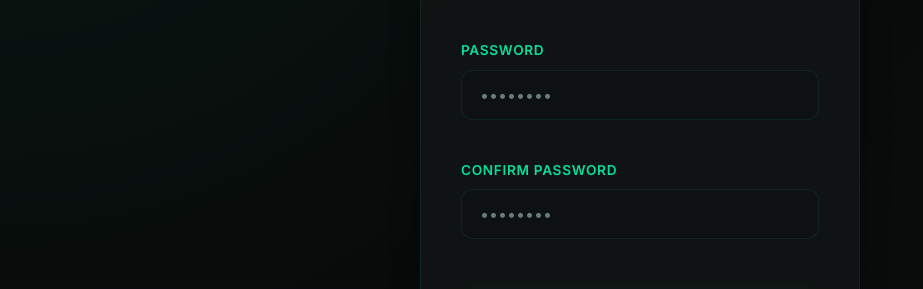
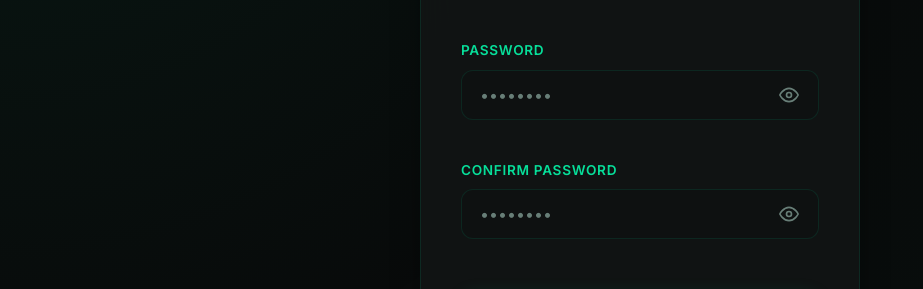
Before and after one commit to AKSH-NAIK/GoalForge-UI, a React (Vite) app: page /auth in a window 1280 px wide. Both pictures are taken after a click on the button "register". Shown: the part 339-628 px from the top of the page, without its empty margins (0-923 px from the left). Built offline with nearby package versions, Linux system fonts and the light colour scheme.

Commit message:
Complete . Ready for Production .

```diff
--- a/src/App.jsx
+++ b/src/App.jsx
@@ -72,27 +72,34 @@ export default function App() {
   };
 
   // SAVE OR UPDATE
+
   const saveRoadmap = async (roadmapData) => {
+    console.log("Updating ID:", roadmapId);
+    console.log("Sending to DB:", JSON.stringify(roadmapData.weeks[0].tasks, null, 2));
     const { data: { session } } = await supabase.auth.getSession();
     const user = session?.user;
 
     if (!user) return "No user";
 
-    // UPDATE if already exists
+    // UPDATE
     if (roadmapId) {
-      const { error } = await supabase
+      const { data, error } = await supabase
         .from("roadmaps")
         .update({
           title: roadmapData.title,
           duration: roadmapData.duration,
           data: roadmapData
         })
-        .eq("id", roadmapId);
+        .eq("id", roadmapId)
+        .select()
+        .single();
+
+      console.log("Saved row from DB:", data?.data?.weeks?.[0]?.tasks);
 
       return error;
     }
 
-    // INSERT first time
+    // INSERT
     const { data, error } = await supabase
       .from("roadmaps")
       .insert([
@@ -114,11 +121,15 @@ export default function App() {
   };
 
   const handleSave = async () => {
+    console.log("Before Save:", roadmap.weeks[0].tasks);
     if (!roadmap || saving) return;
 
     setSaving(true);
 
-    const error = await saveRoadmap(roadmap);
+    // force fresh object to avoid stale reference
+    const cleanRoadmap = JSON.parse(JSON.stringify(roadmap));
+
+    const error = await saveRoadmap(cleanRoadmap);
 
     if (error) {
       showToast("Failed to save roadmap", "error");
@@ -139,7 +150,7 @@ export default function App() {
 
     if (formData) {
       setLastForm(formData);
-      setRoadmapId(null); // new roadmap
+      setRoadmapId(null);
     }
 
     try {
@@ -204,8 +215,9 @@ export default function App() {
       </div>
 
       {showHistory && (
-        <div className="section-glass" style={{ marginBottom: 'var(--space-xl)', animation: 'fadeInUp 0.4s ease' }}>
+        <div className="section-glass" style={{ marginBottom: 'var(--space-xl)' }}>
           <h3 style={{ marginBottom: 'var(--space-lg)', fontSize: '1.25rem' }}>past roadmaps</h3>
+
           <div className="history-grid">
             {history.length === 0 ? (
               <p style={{ color: 'var(--color-text-dim)', fontSize: '0.9rem' }}>no roadmaps found yet.</p>
@@ -216,13 +228,14 @@ export default function App() {
                   className="history-card"
                   onClick={() => {
                     setRoadmap(item.data);
+                    console.log("Loaded from DB:", item.data.weeks[0].tasks);
                     setRoadmapId(item.id);
                     setShowHistory(false);
                     window.scrollTo({ top: 0, behavior: 'smooth' });
                   }}
                 >
                   <div className="history-card__title">{item.title}</div>
-                  <div className="history-card__duration" style={{ fontSize: '0.8rem', opacity: 0.6 }}>{item.duration}</div>
+                  <div className="history-card__duration">{item.duration}</div>
                 </div>
               ))
             )}
@@ -231,30 +244,23 @@ export default function App() {
       )}
 
       {loading && (
-        <div className="loading-container" style={{ display: 'flex', flexDirection: 'column', alignItems: 'center', gap: '1rem', margin: '4rem 0' }}>
+        <div className="loading-container">
           <div className="spinner" />
-          <p className="loading-text" style={{ color: 'var(--color-primary-light)', fontWeight: 600 }}>forging roadmap...</p>
+          <p className="loading-text">forging roadmap...</p>
         </div>
       )}
 
       {roadmap && !loading && (
-        <div style={{ animation: 'fadeInUp 0.6s ease' }}>
+        <div>
           <Roadmap roadmap={roadmap} setRoadmap={setRoadmap} />
 
-          <div className="form-actions" style={{
-            marginTop: 'calc(var(--space-unit) * 12)',
-            paddingTop: 'var(--space-xl)',
-            borderTop: '1px solid var(--color-border)',
-            display: 'flex',
-            justifyContent: 'center',
-            gap: 'var(--space-lg)'
-          }}>
-            <button className="btn-primary" onClick={handleSave} disabled={saving} style={{ minWidth: '200px' }}>
-              {saving ? "saving..." : "💾 save roadmap"}
+          <div className="form-actions">
+            <button className="btn-primary" onClick={handleSave} disabled={saving}>
+              {saving ? "saving..." : "save roadmap"}
             </button>
 
-            <button className="btn-secondary" onClick={() => handleGeneratePlan()} disabled={loading} style={{ minWidth: '200px' }}>
-              ✨ continue plan
+            <button className="btn-secondary" onClick={() => handleGeneratePlan()} disabled={loading}>
+              continue plan
             </button>
           </div>
         </div>
@@ -263,30 +269,10 @@ export default function App() {
       {toast && (
         <div className="toast-container">
           <div className={`toast ${toast.type === 'error' ? 'toast-error' : ''}`}>
-             {toast.type === 'error' ? '❌' : '✅'} {toast.message}
+            {toast.message}
           </div>
         </div>
       )}
-
-      {/* Scroll to top fab */}
-      <button
-        className="btn-primary"
-        style={{
-          position: 'fixed',
-          bottom: 'var(--space-xl)',
-          right: 'var(--space-xl)',
-          width: '50px',
-          height: '50px',
-          borderRadius: '50%',
-          padding: 0,
-          opacity: roadmap ? 1 : 0,
-          pointerEvents: roadmap ? 'auto' : 'none',
-          transition: 'all 0.3s ease'
-        }}
-        onClick={() => window.scrollTo({ top: 0, behavior: 'smooth' })}
-      >
-        ↑
-      </button>
     </div>
   );
 
--- a/src/components/Auth.jsx
+++ b/src/components/Auth.jsx
@@ -9,7 +9,15 @@ export default function Auth() {
   const [password, setPassword] = useState("");
   const [confirmPassword, setConfirmPassword] = useState("");
   const [errorMsg, setErrorMsg] = useState("");
+  const [showPassword, setShowPassword] = useState(false);
+  const [showConfirmPassword, setShowConfirmPassword] = useState(false);
+  const [toast, setToast] = useState(null);
   const navigate = useNavigate();
+
+  const showToast = (message, type = "success") => {
+    setToast({ message, type });
+    setTimeout(() => setToast(null), 5000);
+  };
 
   const handleGoogleLogin = async () => {
     try {
@@ -30,10 +38,12 @@ export default function Auth() {
 
   const handleEmailAuth = async (e) => {
     e.preventDefault();
+    console.log("SIGNUP FUNCTION CALLED");
     setLoading(true);
     setErrorMsg("");
 
     try {
+      console.log("Signup triggered");
       if (isLogin) {
         const { error } = await supabase.auth.signInWithPassword({
           email,
@@ -51,18 +61,17 @@ export default function Auth() {
           password,
         });
         if (error) throw error;
-        // Show generic success or switch to login page
+        // On success, show toast and switch to login
         setIsLogin(true);
-        setErrorMsg("Signup successful. Please sign in."); // acts as a success message for a brief moment
+        setEmail("");
+        setPassword("");
+        setConfirmPassword("");
+        showToast("Registration successful. Please check your email to verify your account and sign in again.");
       }
     } catch (error) {
-      if (error.message !== "Signup successful. Please sign in.") {
       setErrorMsg(error.message);
-      }
     } finally {
-      if (errorMsg !== "Signup successful. Please sign in.") {
       setLoading(false);
-      }
     }
   };
 
@@ -113,25 +122,87 @@ export default function Auth() {
 
           <div className="form-group">
             <label>password</label>
+            <div style={{ position: 'relative' }}>
               <input
-              type="password"
+                type={showPassword ? "text" : "password"}
                 placeholder="••••••••"
                 value={password}
                 onChange={(e) => setPassword(e.target.value)}
                 required
+                style={{ paddingRight: '48px' }}
               />
+              <button
+                type="button"
+                onClick={() => setShowPassword(!showPassword)}
+                style={{
+                  position: 'absolute',
+                  right: '12px',
+                  top: '50%',
+                  transform: 'translateY(-50%)',
+                  background: 'none',
+                  border: 'none',
+                  padding: '8px',
+                  color: 'var(--color-text-dim)',
+                  cursor: 'pointer',
+                  display: 'flex',
+                  alignItems: 'center',
+                  justifyContent: 'center',
+                  borderRadius: 'var(--radius-sm)',
+                  transition: 'color 0.2s'
+                }}
+                onMouseEnter={(e) => e.currentTarget.style.color = 'var(--color-primary-light)'}
+                onMouseLeave={(e) => e.currentTarget.style.color = 'var(--color-text-dim)'}
+              >
+                {showPassword ? (
+                  <svg xmlns="http://www.w3.org/2000/svg" width="20" height="20" viewBox="0 0 24 24" fill="none" stroke="currentColor" strokeWidth="2" strokeLinecap="round" strokeLinejoin="round"><path d="M17.94 17.94A10.07 10.07 0 0 1 12 20c-7 0-11-8-11-8a18.45 18.45 0 0 1 5.06-5.94M9.9 4.24A9.12 9.12 0 0 1 12 4c7 0 11 8 11 8a18.5 18.5 0 0 1-2.16 3.19m-6.72-1.07a3 3 0 1 1-4.24-4.24"></path><line x1="1" y1="1" x2="23" y2="23"></line></svg>
+                ) : (
+                  <svg xmlns="http://www.w3.org/2000/svg" width="20" height="20" viewBox="0 0 24 24" fill="none" stroke="currentColor" strokeWidth="2" strokeLinecap="round" strokeLinejoin="round"><path d="M1 12s4-8 11-8 11 8 11 8-4 8-11 8-11-8-11-8z"></path><circle cx="12" cy="12" r="3"></circle></svg>
+                )}
+              </button>
+            </div>
           </div>
 
           {!isLogin && (
             <div className="form-group" style={{ animation: 'fadeInUp 0.3s ease' }}>
               <label>confirm password</label>
+              <div style={{ position: 'relative' }}>
                 <input
-                type="password"
+                  type={showConfirmPassword ? "text" : "password"}
                   placeholder="••••••••"
                   value={confirmPassword}
                   onChange={(e) => setConfirmPassword(e.target.value)}
                   required
+                  style={{ paddingRight: '48px' }}
                 />
+                <button
+                  type="button"
+                  onClick={() => setShowConfirmPassword(!showConfirmPassword)}
+                  style={{
+                    position: 'absolute',
+                    right: '12px',
+                    top: '50%',
+                    transform: 'translateY(-50%)',
+                    background: 'none',
+                    border: 'none',
+                    padding: '8px',
+                    color: 'var(--color-text-dim)',
+                    cursor: 'pointer',
+                    display: 'flex',
+                    alignItems: 'center',
+                    justifyContent: 'center',
+                    borderRadius: 'var(--radius-sm)',
+                    transition: 'color 0.2s'
+                  }}
+                  onMouseEnter={(e) => e.currentTarget.style.color = 'var(--color-primary-light)'}
+                  onMouseLeave={(e) => e.currentTarget.style.color = 'var(--color-text-dim)'}
+                >
+                  {showConfirmPassword ? (
+                    <svg xmlns="http://www.w3.org/2000/svg" width="20" height="20" viewBox="0 0 24 24" fill="none" stroke="currentColor" strokeWidth="2" strokeLinecap="round" strokeLinejoin="round"><path d="M17.94 17.94A10.07 10.07 0 0 1 12 20c-7 0-11-8-11-8a18.45 18.45 0 0 1 5.06-5.94M9.9 4.24A9.12 9.12 0 0 1 12 4c7 0 11 8 11 8a18.5 18.5 0 0 1-2.16 3.19m-6.72-1.07a3 3 0 1 1-4.24-4.24"></path><line x1="1" y1="1" x2="23" y2="23"></line></svg>
+                  ) : (
+                    <svg xmlns="http://www.w3.org/2000/svg" width="20" height="20" viewBox="0 0 24 24" fill="none" stroke="currentColor" strokeWidth="2" strokeLinecap="round" strokeLinejoin="round"><path d="M1 12s4-8 11-8 11 8 11 8-4 8-11 8-11-8-11-8z"></path><circle cx="12" cy="12" r="3"></circle></svg>
+                  )}
+                </button>
+              </div>
             </div>
           )}
 
@@ -168,6 +239,14 @@ export default function Auth() {
           continue with google
         </button>
       </div>
+
+      {toast && (
+        <div className="toast-container">
+          <div className={`toast ${toast.type === 'error' ? 'toast-error' : ''}`}>
+            {toast.message}
+          </div>
+        </div>
+      )}
     </div>
   );
 }
```
Lines whose indentation alone changed are shown as unchanged.
